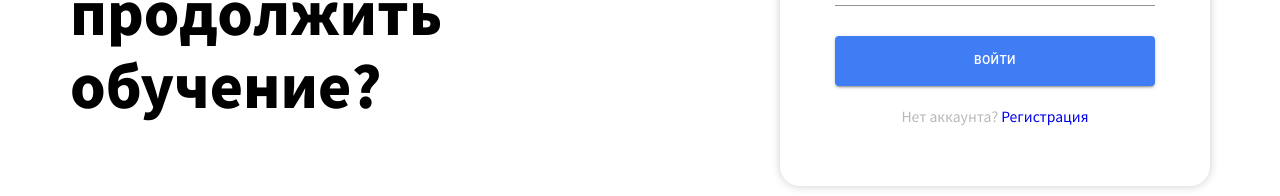
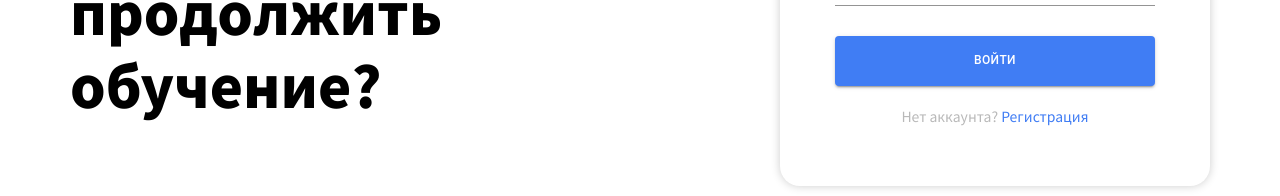
Before and after one commit to ShaxxKh/rslang, a React (Create React App) app in the folder client/: page /sign-in in a window 1280 px wide. Shown: the part 429-625 px from the top of the page. Built offline with nearby package versions, Linux system fonts and the light colour scheme.

Commit message:
link style

```diff
--- a/client/src/pages/AuthPage/SignIn/SignIn.jsx
+++ b/client/src/pages/AuthPage/SignIn/SignIn.jsx
@@ -22,7 +22,7 @@ const SignIn = () => (
         </form>
         <p className="form__subheading">
           Нет аккаунта?
-          <Link to="/sign-up"> Регистрация</Link>
+          <Link to="/sign-up" className="form__link"> Регистрация</Link>
         </p>
       </div>
     </div>
--- a/client/src/pages/AuthPage/SignUp/SignUp.jsx
+++ b/client/src/pages/AuthPage/SignUp/SignUp.jsx
@@ -24,7 +24,7 @@ const SignUp = () => (
         </form>
         <p className="form__subheading">
           Уже есть аккаунт?
-          <Link to="/sign-in"> Войти</Link>
+          <Link to="/sign-in" className="form__link"> Войти</Link>
         </p>
       </div>
     </div>
--- a/client/src/pages/AuthPage/SignUp/SignUp.scss
+++ b/client/src/pages/AuthPage/SignUp/SignUp.scss
@@ -36,6 +36,10 @@
   color: #b9b9b9;
 }
 
+.form__link {
+  color: #407df4;
+}
+
 .form__container {
   display: flex;
   flex-direction: column;
```
